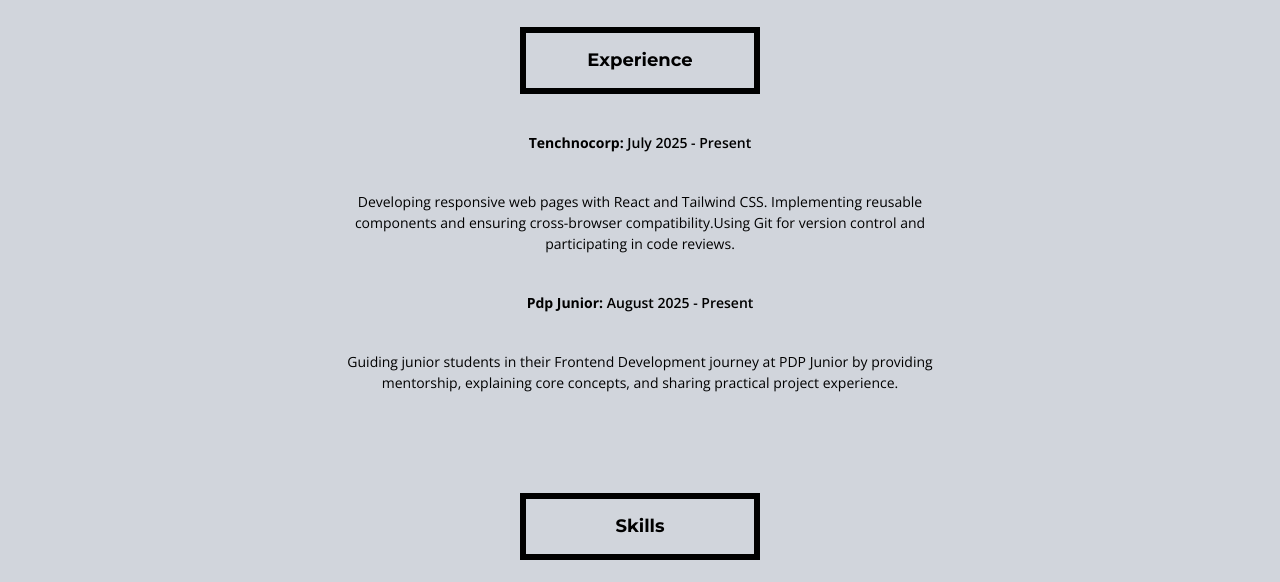
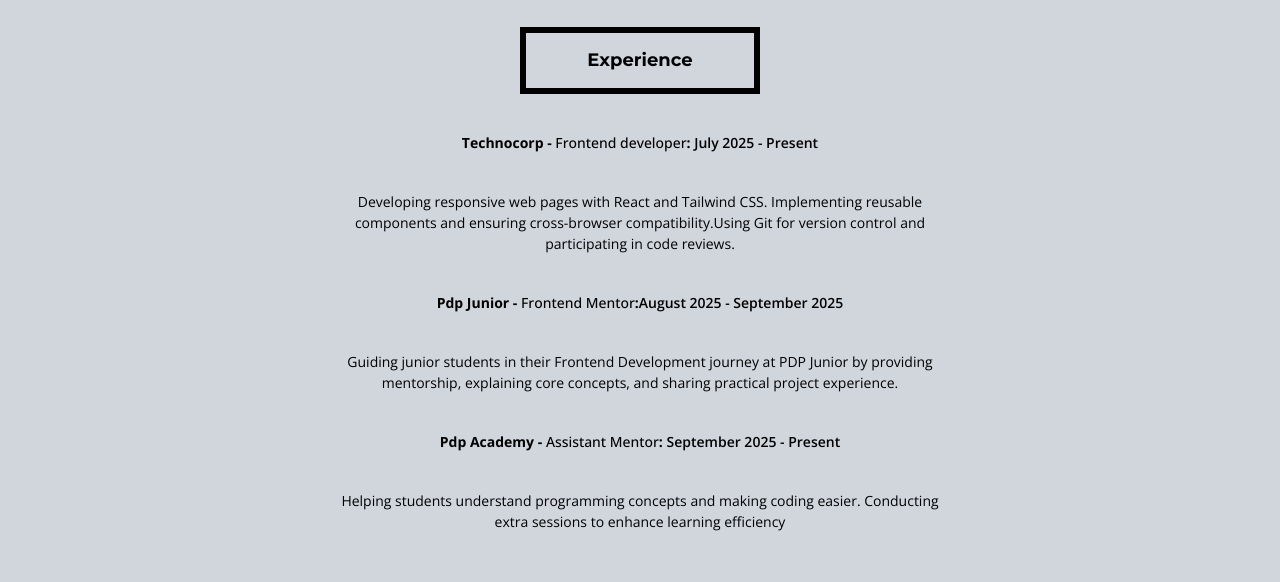
Before and after one commit to jasurbek-dev-code/portfolio, a React (Vite) app: page / in a window 1280 px wide. Shown: the part 1380-1962 px from the top of the page. Built offline with nearby package versions, Linux system fonts and the light colour scheme.

Commit message:
adding experience

```diff
--- a/src/pages/home/home.tsx
+++ b/src/pages/home/home.tsx
@@ -169,7 +169,8 @@
             </h1>
           </div>
           <p className="font-open-sans mt-[38px] text-center text-[14px] font-bold">
-            Tenchnocorp: <span className="font-[600]">July 2025 - Present</span>
+            Technocorp - <span className="font-medium">Frontend developer</span>
+            : <span className="font-[600]">July 2025 - Present</span>
           </p>
           <p className="font-open-sans mt-[38px] text-center text-[14px] font-light">
             Developing responsive web pages with React and Tailwind CSS.
@@ -178,12 +179,21 @@
             code reviews.
           </p>
           <p className="font-open-sans mt-[38px] text-center text-[14px] font-bold">
-            Pdp Junior: <span className="font-[600]">August 2025 - Present</span>
+            Pdp Junior - <span className="font-medium">Frontend Mentor</span>:
+            <span className="font-[600]">August 2025 - September 2025</span>
           </p>
           <p className="font-open-sans mt-[38px] text-center text-[14px] font-light">
             Guiding junior students in their Frontend Development journey at PDP
             Junior by providing mentorship, explaining core concepts, and
             sharing practical project experience.
+          </p>
+          <p className="font-open-sans mt-[38px] text-center text-[14px] font-bold">
+            Pdp Academy - <span className="font-medium">Assistant Mentor</span>:{" "}
+            <span className="font-[600]">September 2025 - Present</span>
+          </p>
+          <p className="font-open-sans mt-[38px] text-center text-[14px] font-light">
+            Helping students understand programming concepts and making coding
+            easier. Conducting extra sessions to enhance learning efficiency
           </p>
         </div>
         <div className="mt-[100px] flex flex-col items-center px-[20px]">
```
